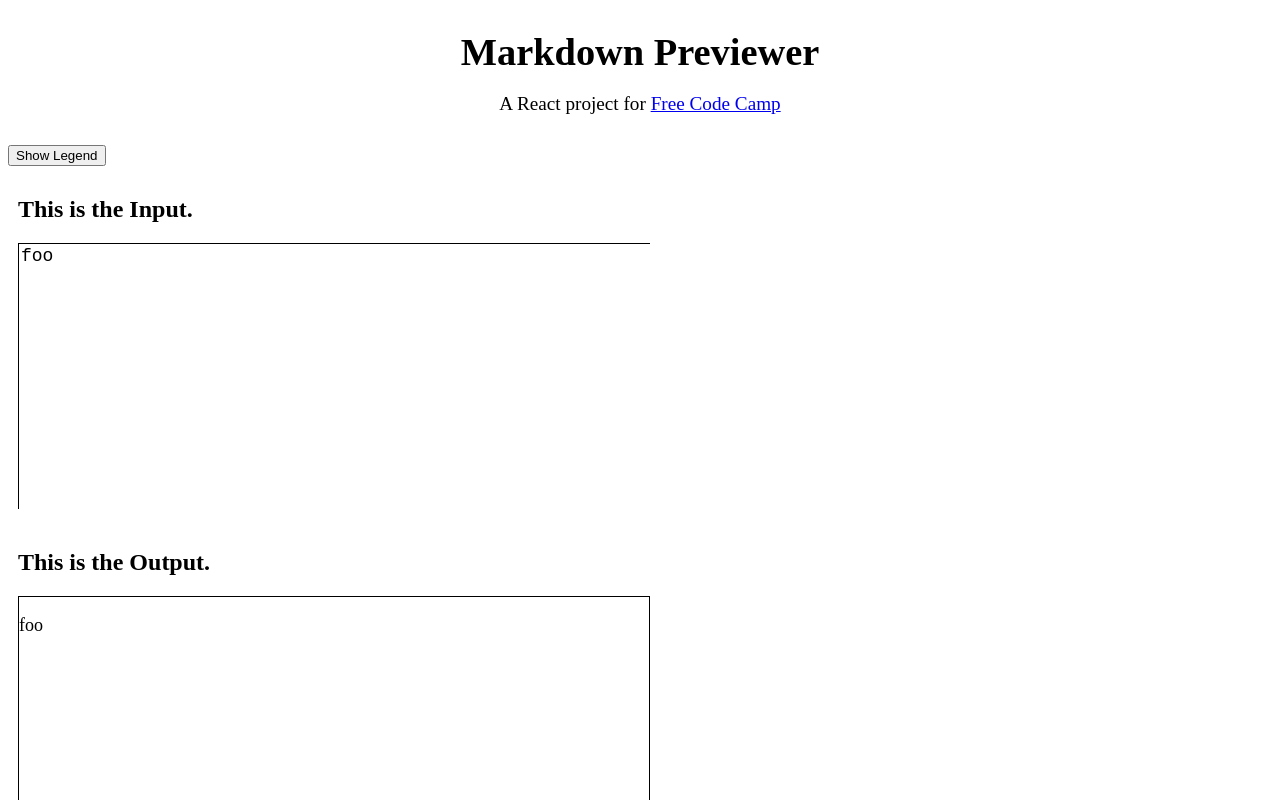
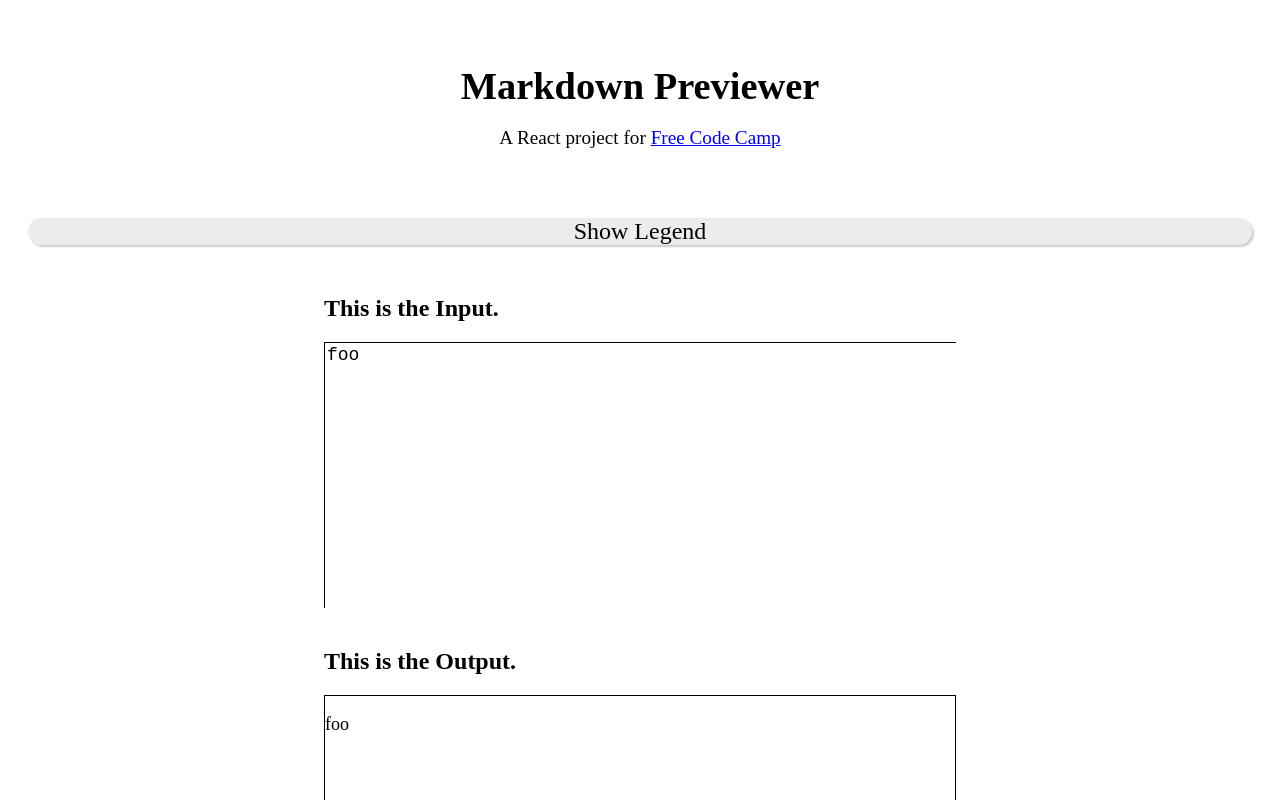
Before and after one commit to halfalpine/markdown-previewer, a React (Create React App) app: page / in a window 1280 px wide. Shown: the top 800 px of the page. Built offline with nearby package versions, Linux system fonts and the light colour scheme.

Commit message:
Add styles for Previewer, Legend, and LegendButton

```diff
--- a/src/App.scss
+++ b/src/App.scss
@@ -2,7 +2,8 @@
   box-sizing: border-box;
 }
 
-body, html {
+body,
+html {
   height: 100vh;
   margin: 0;
 }
@@ -13,7 +14,7 @@ a {
 }
 
 #root {
-  background: -webkit-linear-gradient(270deg, #2F2727, #1a82f7);
+  background: -webkit-linear-gradient(270deg, #2f2727, #1a82f7);
   min-height: 100vh;
 }
 
@@ -22,35 +23,12 @@ p {
   padding: 0;
 }
 
-.previewer {
-  display: flex;
-  flex-wrap: wrap;
-  justify-content: center;
-}
-
-
-.legend-button {
-  font-size: 1.5em;
-  background: rgba(192, 192, 192, .3);
-  border: none;
-  box-shadow: 2px 2px 2px rgba(0,0,0,0.2);
-  border-radius: 20px;
-  width: 100%;
-  margin: 20px;
-  &:hover {
-    background: rgba(192, 192, 192, .5);
-  }
-  &:focus {
-    outline: none;
-  }
-}
-
 .legend {
   position: relative;
   display: flex;
   flex-wrap: wrap;
   width: 100%;
-  background: rgba(192, 192, 192, .3);
+  background: rgba(192, 192, 192, 0.3);
   border-radius: 10px;
   padding: 0px 10px;
   margin: 20px;
@@ -78,7 +56,7 @@ p {
   font-size: 1.2em;
   user-select: none;
   &:hover {
-    background: rgba(255,255,255,0.2);
+    background: rgba(255, 255, 255, 0.2);
     cursor: default;
   }
 }
@@ -86,33 +64,11 @@ p {
 .row-define-markdown {
   display: flex;
   border-radius: 10px;
-  background: rgba(192, 192, 192, .3);
+  background: rgba(192, 192, 192, 0.3);
 }
 
 .define-markdown {
   padding: 0px 5px 10px;
-}
-
-.md-component {
-  width: 50%;
-  padding: 10px;
-}
-
-[class^="textarea"] {
-  height: 33vh;
-  background: white;
-  border: 1px solid black;
-  font-size: 18px;
-  padding: 0px;
-  textarea {
-    height: 100%;
-    width: 100%;
-    font: inherit;
-    font-family: monospace;
-    border: none;
-    outline: none;
-    resize: none;
-  }
 }
 
 .example-text {
--- a/src/components/Legend.js
+++ b/src/components/Legend.js
@@ -1,18 +1,50 @@
-import React from 'react';
-import PropTypes from 'prop-types';
+import React from "react";
+import PropTypes from "prop-types";
+import styled from "styled-components";
 
-const Legend = ({handleLegendChange}) =>
-  <div className="legend">
-    <div className="close-legend" onClick={handleLegendChange}>&#10006;</div>
+const Legend = ({ handleLegendChange }) => {
+  const Legend = styled.div`
+    .legend {
+      position: relative;
+      display: flex;
+      flex-wrap: wrap;
+      width: 100%;
+      background: rgba(192, 192, 192, 0.3);
+      border-radius: 10px;
+      padding: 0px 10px;
+      margin: 20px;
+      .legend-title {
+        width: 100%;
+        text-align: center;
+      }
+      .column {
+        width: 50%;
+      }
+    }
+  `;
+  return (
+    <Legend>
+      <div className="close-legend" onClick={handleLegendChange}>
+        &#10006;
+      </div>
       <h2 className="legend-title">Legend</h2>
       <div className="row-define-markdown">
         <div className="column define-markdown">
           <h3>What is Markdown?</h3>
-        <blockquote cite="https://en.wikipedia.org/wiki/Markdown">Markdown is a lightweight markup language with plain text formatting syntax. It is designed so that it can be converted to HTML and many other formats using a tool by the same name.</blockquote>
+          <blockquote cite="https://en.wikipedia.org/wiki/Markdown">
+            Markdown is a lightweight markup language with plain text formatting
+            syntax. It is designed so that it can be converted to HTML and many
+            other formats using a tool by the same name.
+          </blockquote>
         </div>
         <div className="column define-markdown">
           <h3>Why should I be excited?</h3>
-        <p>Lorem ipsum dolor sit amet, consectetur adipiscing elit. Integer imperdiet risus a nisi facilisis congue. Donec condimentum sollicitudin lectus id congue. Nullam ultricies pulvinar tincidunt. Etiam vestibulum ut lectus eget cursus.</p>
+          <p>
+            Lorem ipsum dolor sit amet, consectetur adipiscing elit. Integer
+            imperdiet risus a nisi facilisis congue. Donec condimentum
+            sollicitudin lectus id congue. Nullam ultricies pulvinar tincidunt.
+            Etiam vestibulum ut lectus eget cursus.
+          </p>
         </div>
       </div>
       <div className="column example-input">
@@ -51,10 +83,16 @@ const Legend = ({handleLegendChange}) =>
           <a href="www.example.com">This is a hyperlink</a>
         </div>
         <div className="example-text">
-        <p>Italics work like <span className="italic">this</span> or like <span className="italic">this.</span></p>
+          <p>
+            Italics work like <span className="italic">this</span> or like{" "}
+            <span className="italic">this.</span>
+          </p>
         </div>
         <div className="example-text">
-        <p>Bold text works like <span className="bold">this</span> or like <span className="bold">this.</span></p>
+          <p>
+            Bold text works like <span className="bold">this</span> or like{" "}
+            <span className="bold">this.</span>
+          </p>
         </div>
         <div className="example-text">
           <blockquote>This is a blockquote</blockquote>
@@ -63,10 +101,12 @@ const Legend = ({handleLegendChange}) =>
           <hr />
         </div>
       </div>
-  </div>
+    </Legend>
+  );
+};
 
 Legend.propTypes = {
   handleLegendChange: PropTypes.func.isRequired
-}
+};
 
 export default Legend;
--- a/src/components/LegendButton.js
+++ b/src/components/LegendButton.js
@@ -1,13 +1,30 @@
-import React from 'react';
-import PropTypes from 'prop-types';
+import React from "react";
+import PropTypes from "prop-types";
+import styled from "styled-components";
 
-const LegendButton = ({handleLegendChange}) =>
-  <button className="legend-button" onClick={handleLegendChange}>
-    Show Legend
-  </button>
+const LegendButton = ({ handleLegendChange }) => {
+  const LegendButton = styled.div`
+    font-size: 1.5em;
+    text-align: center;
+    background: rgba(192, 192, 192, 0.3);
+    border: none;
+    box-shadow: 2px 2px 2px rgba(0, 0, 0, 0.2);
+    border-radius: 20px;
+    width: 100%;
+    margin: 20px;
+    &:hover {
+      background: rgba(192, 192, 192, 0.5);
+    }
+    &:focus {
+      outline: none;
+    }
+  `;
+
+  return <LegendButton onClick={handleLegendChange}>Show Legend</LegendButton>;
+};
 
 LegendButton.propTypes = {
   handleLegendChange: PropTypes.func.isRequired
-}
+};
 
 export default LegendButton;
--- a/src/components/Previewer.js
+++ b/src/components/Previewer.js
@@ -1,11 +1,14 @@
-import React from 'react';
-import PropTypes from 'prop-types';
+import React from "react";
+import PropTypes from "prop-types";
+import styled from "styled-components";
 
-import Title from './Title';
-import Legend from './Legend';
-import LegendButton from './LegendButton';
-import Input from './Input';
-import Output from './Output';
+import Title from "./Title";
+import Legend from "./Legend";
+import LegendButton from "./LegendButton";
+import Input from "./Input";
+import Output from "./Output";
+
+import { Preview } from "./Styles";
 
 class Previewer extends React.Component {
   constructor() {
@@ -24,17 +27,21 @@ class Previewer extends React.Component {
   }
 
   render() {
-    return(
-      <div className="previewer">
+    return (
+      <Preview>
         <Title />
-        {!this.props.showLegend && <LegendButton handleLegendChange={this.handleLegendChange}/>}
-        {this.props.showLegend && <Legend handleLegendChange={this.handleLegendChange} />}
+        {!this.props.showLegend && (
+          <LegendButton handleLegendChange={this.handleLegendChange} />
+        )}
+        {this.props.showLegend && (
+          <Legend handleLegendChange={this.handleLegendChange} />
+        )}
         <Input
           text={this.props.text}
           handleInputChange={this.handleInputChange}
         />
-        <Output text={this.props.text}/>
-      </div>
+        <Output text={this.props.text} />
+      </Preview>
     );
   }
 }
@@ -44,6 +51,6 @@ Previewer.propTypes = {
   showLegend: PropTypes.bool.isRequired,
   updateText: PropTypes.func.isRequired,
   toggleLegend: PropTypes.func.isRequired
-}
+};
 
 export default Previewer;
--- a/src/components/Styles.js
+++ b/src/components/Styles.js
@@ -1,4 +1,4 @@
-import styled from 'styled-components';
+import styled from "styled-components";
 
 export const TextColumn = styled.div`
   width: 50%;
@@ -12,3 +12,9 @@ export const TextDisplay = styled.div`
   font-size: 18px;
   padding: 0px;
 `;
+
+export const Preview = styled.div`
+  display: flex;
+  flex-wrap: wrap;
+  justify-content: center;
+`;
```
Also changed, not shown: src/components/Title.js (+10 -7 lines), 1 other file (tests, documents, lock files or other folders). Lines whose indentation alone changed are shown as unchanged.
